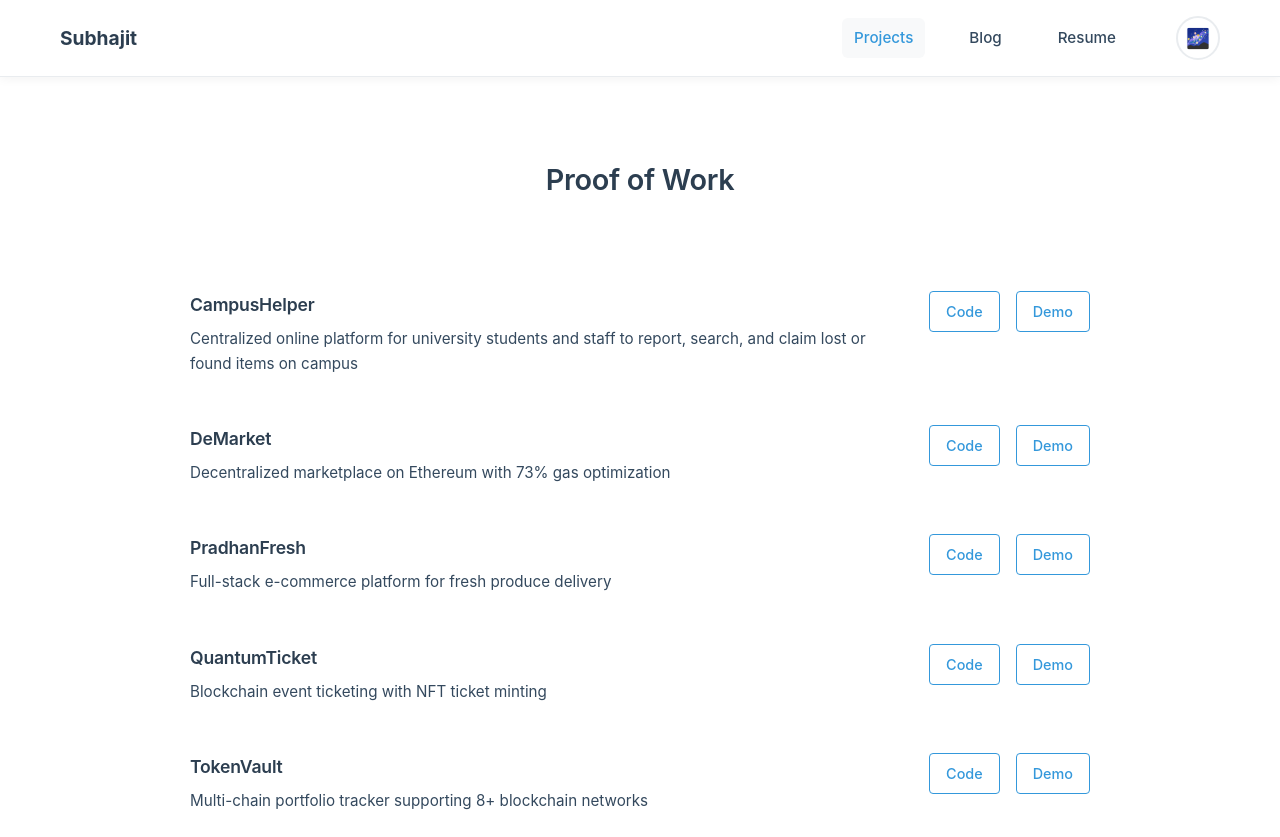
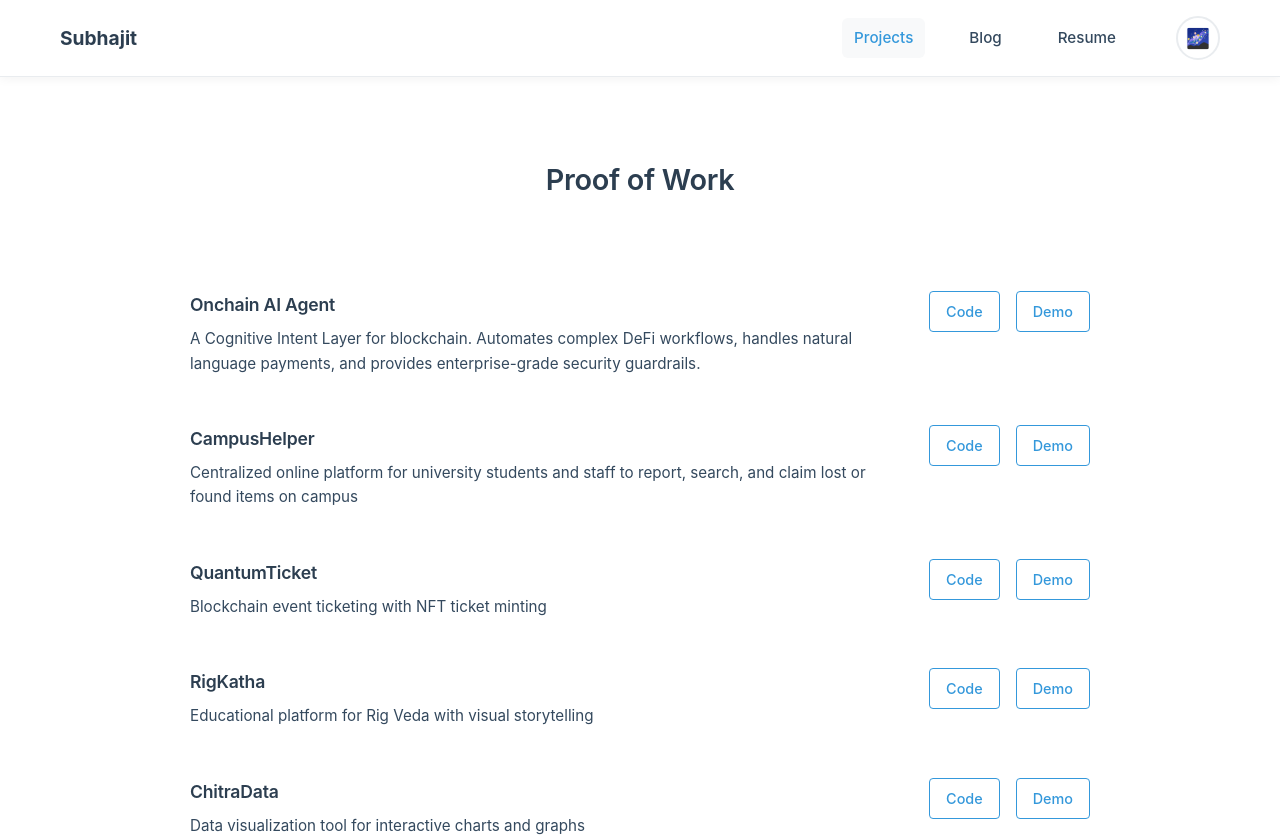
Before and after one commit to subhajitlucky/subhajit, a React (Vite) app: page /projects in a window 1280 px wide. Shown: the top 837 px of the page. Built offline with nearby package versions, Linux system fonts and the light colour scheme.

Commit message:
Refactor projects list: remove outdated entries and add Onchain AI Agent

```diff
--- a/src/data/projects.js
+++ b/src/data/projects.js
@@ -1,4 +1,10 @@
 const projects = [
+  {
+    title: "Onchain AI Agent",
+    description: "A Cognitive Intent Layer for blockchain. Automates complex DeFi workflows, handles natural language payments, and provides enterprise-grade security guardrails.",
+    github: "https://github.com/subhajitlucky/onchain-ai-agent",
+    demo: "https://github.com/subhajitlucky/onchain-ai-agent"
+  },
   {
     title: "CampusHelper",
     description: "Centralized online platform for university students and staff to report, search, and claim lost or found items on campus",
@@ -6,28 +12,10 @@ const projects = [
     demo: "https://campushelper.vercel.app"
   },
   {
-    title: "DeMarket",
-    description: "Decentralized marketplace on Ethereum with 73% gas optimization",
-    github: "https://github.com/subhajitlucky/demarket",
-    demo: "https://demarketplace.vercel.app"
-  },
-  {
-    title: "PradhanFresh",
-    description: "Full-stack e-commerce platform for fresh produce delivery",
-    github: "https://github.com/subhajitlucky/pradhanfresh",
-    demo: "https://pradhanfresh.vercel.app"
-  },
-  {
     title: "QuantumTicket",
     description: "Blockchain event ticketing with NFT ticket minting",
     github: "https://github.com/subhajitlucky/quantumTicket",
     demo: "https://quantumticket.vercel.app/"
-  },
-  {
-    title: "TokenVault",
-    description: "Multi-chain portfolio tracker supporting 8+ blockchain networks",
-    github: "https://github.com/subhajitlucky/tokenVault",
-    demo: "https://tokenvault.vercel.app/"
   },
   {
     title: "RigKatha",
```
